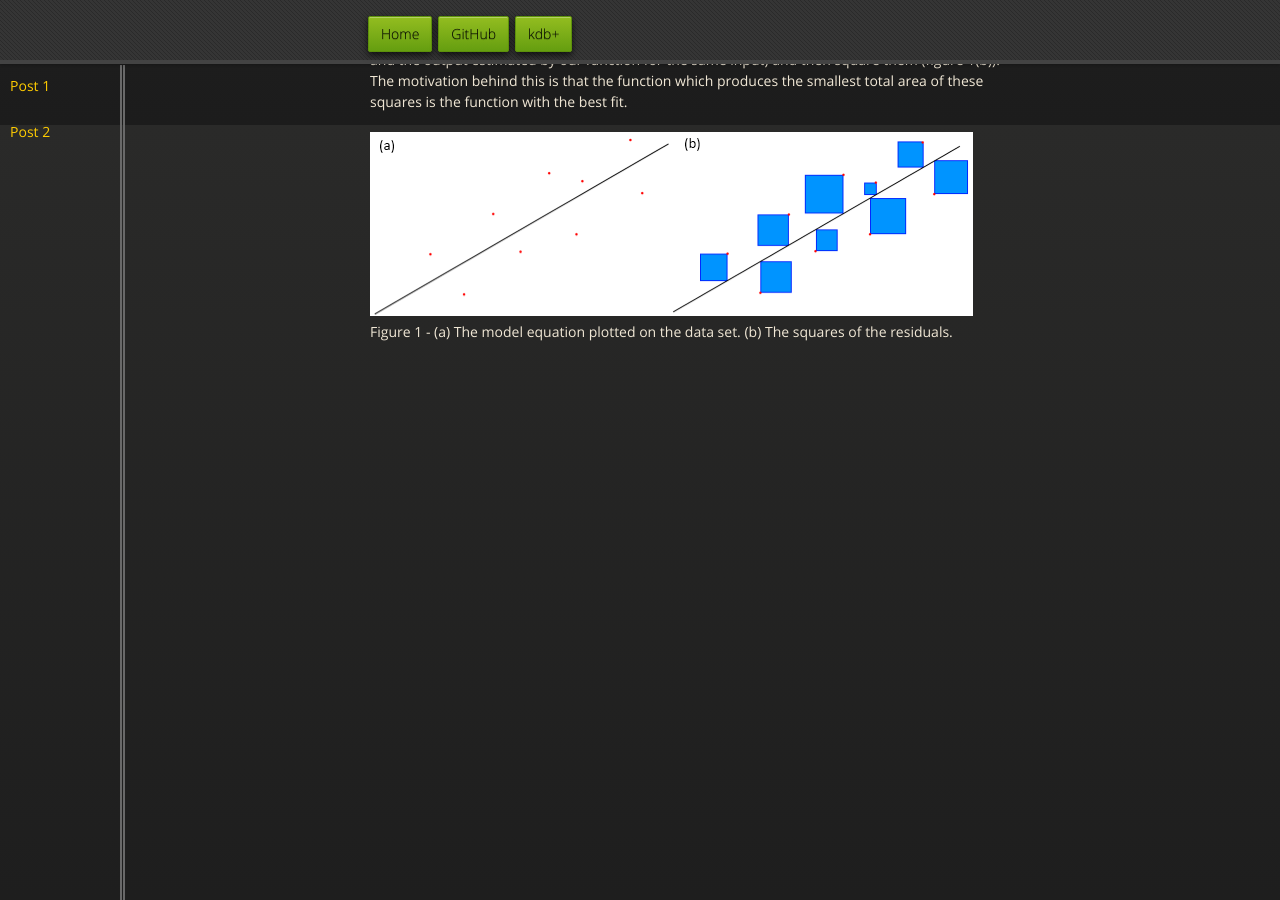
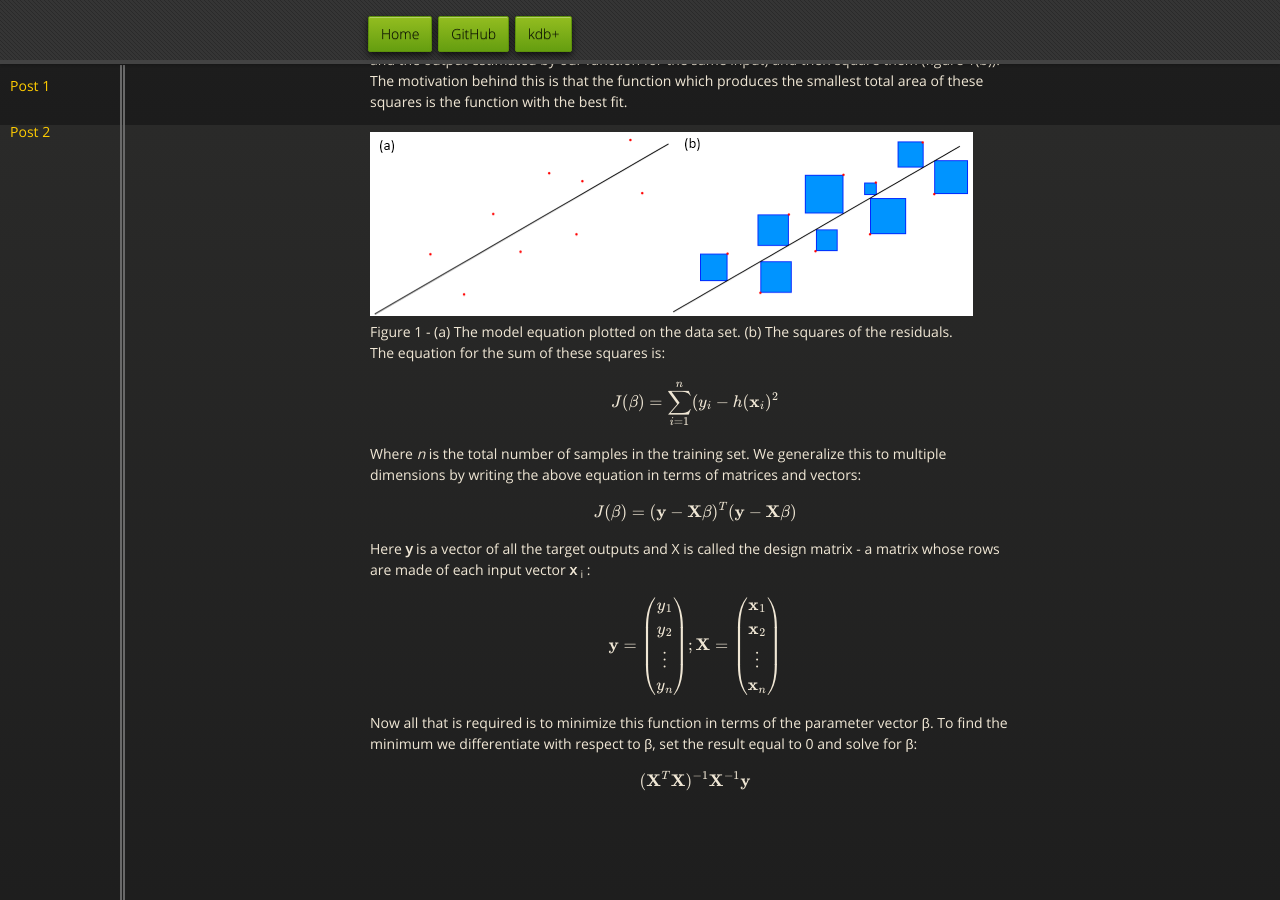
Before and after one commit to jpneill/jpneill.github.io, a Jekyll site: the page posts/Lin_Reg.html, which Jekyll copies as it is, in a window 1280 px wide and 900 px high, scrolled down 775 px. Built offline with Jekyll 4.4.1, drawn with Linux system fonts in a browser that asks for light colours; nearby versions of some CDN libraries; formulas are drawn with MathJax 3; some of the changed text lies outside the part shown.

Commit message:
Finished theory section

```diff
--- a/posts/Lin_Reg.html
+++ b/posts/Lin_Reg.html
@@ -54,7 +54,7 @@
         <h3>Theory</h3>
         <p>Linear regression is a supervised learning technique for predicting future numerical values based on historical data.
         The goal is to determine a optimal function which describes the trend in the data (when we have only one input and one output we call this finding the line of best fit).
-        The sample data for linear regression is typically of the form:$$S=\{(\mathbf{x}_1,y_1),(\mathbf{x}_2,y_2),\dots,(\mathbf{x}_n,y_n)\}$$ where <b>x</b><sub>i</sub>is a vector of inputs that describe the output <i>y</i><sub>i</sub>:$$\mathbf{x}_i=\begin{pmatrix}x_{i0}\\x_{i1}\\\vdots\\x_{ii}\end{pmatrix}$$</p>
+        The sample data for linear regression is typically of the form:$$S=\{(\mathbf{x}_1,y_1),(\mathbf{x}_2,y_2),\dots,(\mathbf{x}_i,y_i),\dots,(\mathbf{x}_n,y_n)\}$$ where <b>x</b><sub>i</sub>is a vector of inputs that describe the output <i>y</i><sub>i</sub>:$$\mathbf{x}_i=\begin{pmatrix}x_{i0}\\x_{i1}\\\vdots\\x_{ii}\end{pmatrix}$$</p>
         <p>The relationship between the independent variable x and dependent variable y for simple linear regression can be described with the following equation:$$h(\mathbf{x}_i)=y_i=\beta_0 x_{i0}+\beta_1 x_{i1}$$</p>
         <p>For simple linear regression <i>x</i><sub>i0</sub> is always 1. This allows us to write the equation describing the relationship between x and y as:$$h(\mathbf{x}_i)=\beta\cdot\mathbf{x}_i=\beta_0+\beta_1x_{i1}$$</p>
         <p>Once we have our function we need to find the optimal values of the parameters in the <b>β</b> vector which will give a function
@@ -67,6 +67,14 @@
           <img src="../images/Least_Squares.png" alt="Least squares visualisation">
           <figcaption>Figure 1 - (a) The model equation plotted on the data set. (b) The squares of the residuals.</figcaption>
         </figure>
+        <p>The equation for the sum of these squares is:$$J(\beta)=\sum^{n}_{i=1}(y_i-h(\mathbf{x}_i)^2$$
+        Where <i>n</i> is the total number of samples in the training set.
+        We generalize this to multiple dimensions by writing the above equation in terms of matrices and vectors:
+        $$J(\beta)=(\mathbf{y}-\mathbf{X}\beta)^T(\mathbf{y}-\mathbf{X}\beta)$$Here <b>y</b> is a vector of
+        all the target outputs and X is called the design matrix - a matrix whose rows are made of each input
+        vector <b>x</b> <sub>i</sub> :$$\mathbf{y}=\begin{pmatrix}y_1\\y_2\\\vdots\\y_n\end{pmatrix};\mathbf{X}=\begin{pmatrix}\mathbf{x}_1\\\mathbf{x}_2\\\vdots\\\mathbf{x}_n\end{pmatrix}$$
+        Now all that is required is to minimize this function in terms of the parameter vector β.
+        To find the minimum we differentiate with respect to β, set the result equal to 0 and solve for β:$$(\mathbf{X}^T\mathbf{X})^{-1}\mathbf{X}^{-1}\mathbf{y}$$</p>
       </section>
     </div>
     </div>
```
